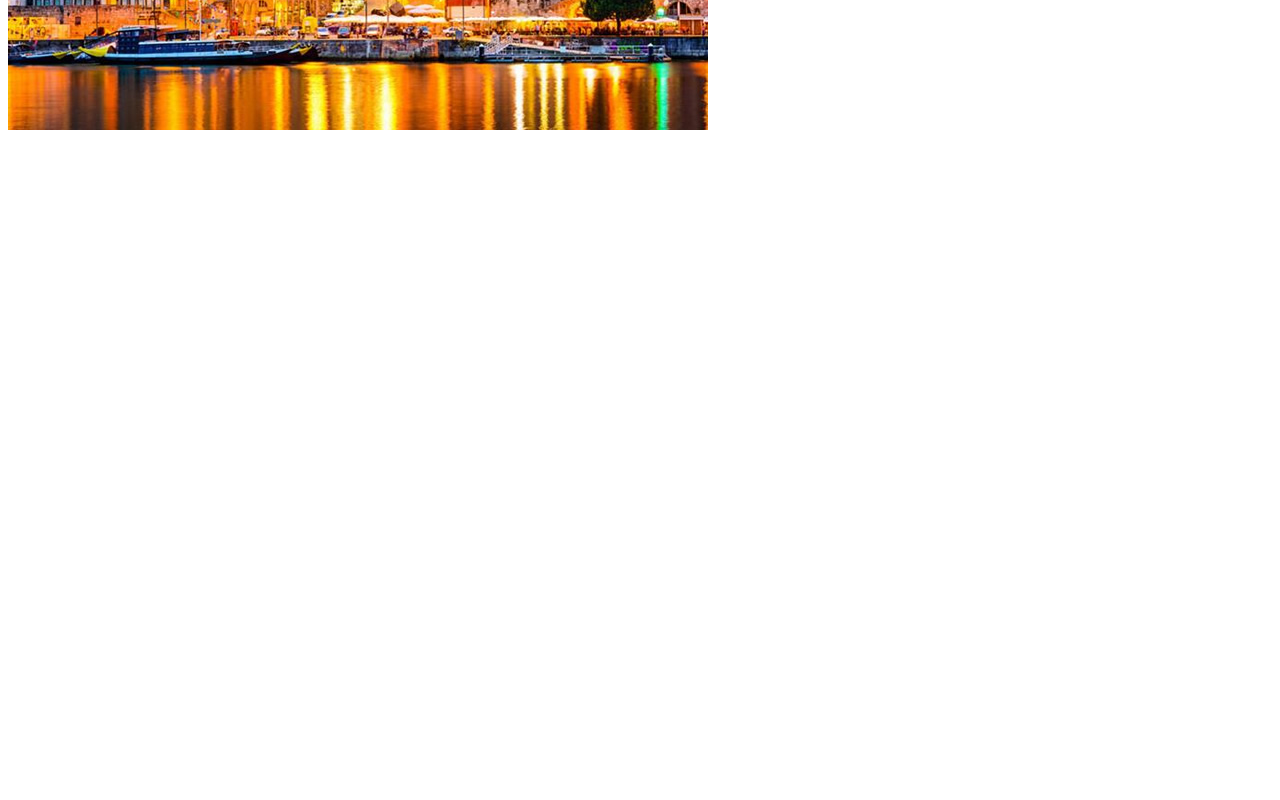
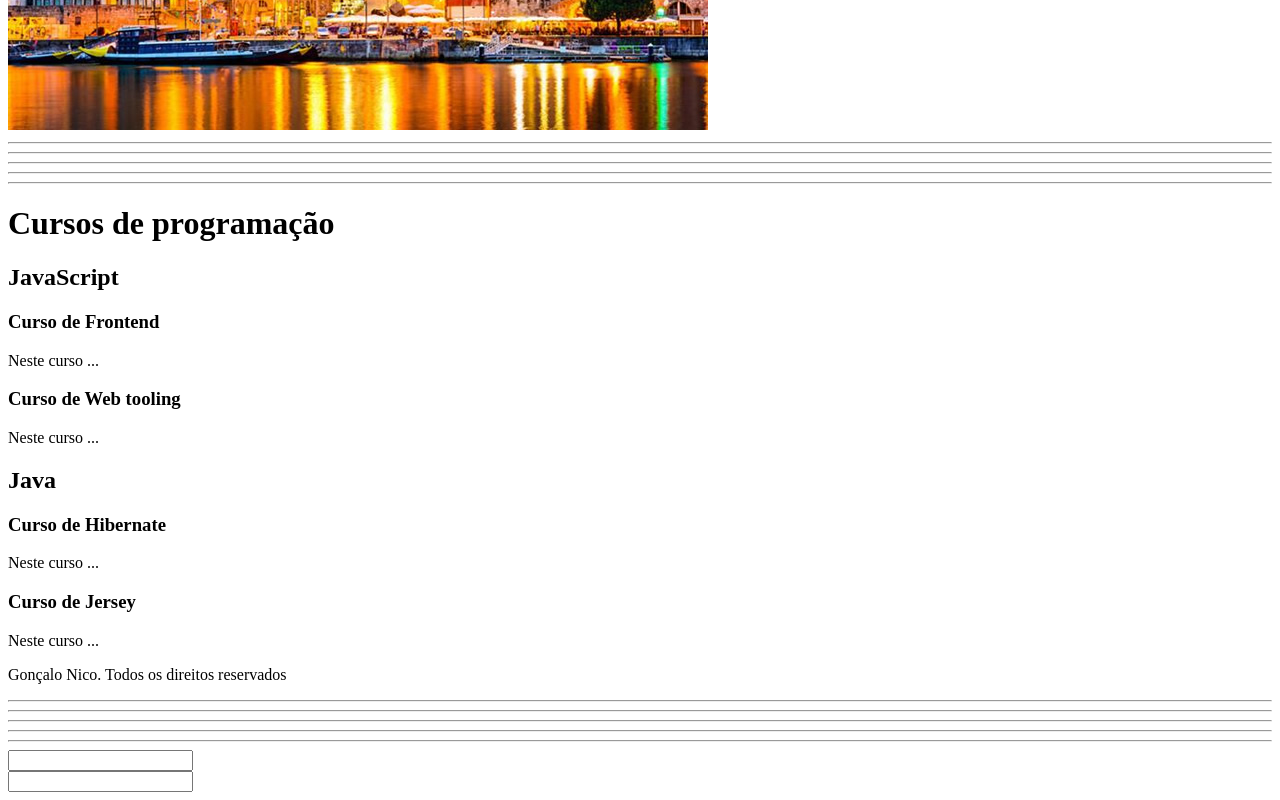
Before and after one commit to GANS15092020/WebConference, a plain HTML site: page index.html in a window 1280 px wide. Shown: the part 320-1120 px from the top of the page. Before the commit the page ends 800 px from the top, so only its background shows below. Drawn offline with Linux system fonts and the light colour scheme.

Commit message:
formulário

```diff
--- a/index.html
+++ b/index.html
@@ -10,6 +10,47 @@
         <p>A minha cidade do Porto</p>
         <img src="imagens/porto.jpg" alt="Porto">
 
+        <hr><hr><hr><hr><hr>
+
+        <header>
+            <h1>Cursos de programação</h1>
+        </header>
+
+        <section>
+            <h2>JavaScript</h2>
+            <article>
+                <h3>Curso de Frontend</h3>
+                <p>Neste curso ...</p>
+            </article>
+            <article>
+                <h3>Curso de Web tooling</h3>
+                <p>Neste curso ...</p>
+            </article>
+        </section>
+        <section>
+            <h2>Java</h2>
+            <article>
+                <h3>Curso de Hibernate</h3>
+                <p>Neste curso ...</p>
+            </article>
+            <article>
+                <h3>Curso de Jersey</h3>
+                <p>Neste curso ...</p>
+            </article>
+        </section>
+        <footer>
+            <p>Gonçalo Nico. Todos os direitos reservados
+            </p>
+        </footer>
+
+
+        <hr><hr><hr><hr><hr>
+
+        <form>
+            <input type="email"><br>
+            <input type="password"><br>
+        </form>
+
     </body>
 
 
```
